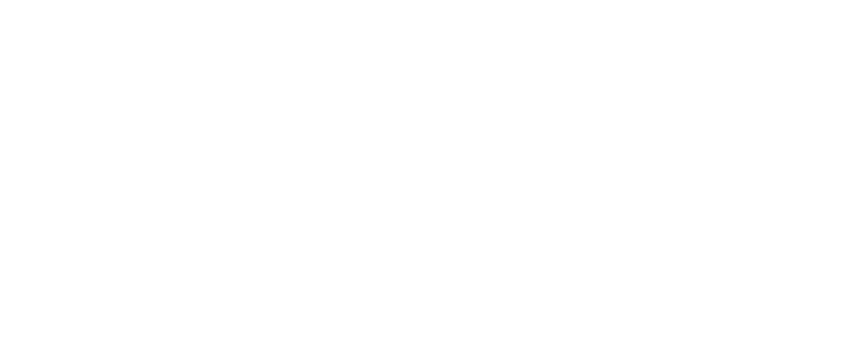
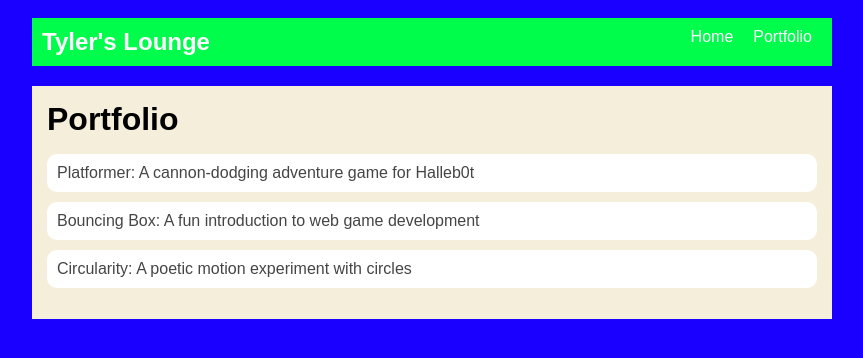
Before and after one commit to tMcGeeKHS/tMcGeeKHS.github.io, a plain HTML site: page portfolio.html in a window 1280 px wide. Shown: the whole page, without its empty margins (208-1071 px from the left). Drawn offline with Linux system fonts and the light colour scheme.

Commit message:
add portfolio page to website

```diff
--- a/portfolio.html
+++ b/portfolio.html
@@ -0,0 +1,41 @@
+<!DOCTYPE html>
+<html>
+  <head>
+    <title>Jitang Yitang</title>
+    <link rel="stylesheet" href="style.css" />
+  </head>
+
+  <body>
+    <!-- All content goes here -->
+    <div id="all-contents">
+      <nav>
+        <h1>Tyler's Lounge</h1>
+        <ul id="nav-ul">
+            <li class="nav-li">
+                <a href="index.html">Home</a>
+            </li>
+            <li class="nav-li">
+                <a href="portfolio.html">Portfolio</a>
+            </li>
+        </ul>
+      </nav>
+
+      <main>
+        <div class="content">
+            <h1>Portfolio</h1>
+            <ul id="portfolio">
+                <li>
+                    <a href="fsd-projects/platformer/">Platformer: A cannon-dodging adventure game for Halleb0t</a>
+                  </li>
+                  <li>
+                    <a href="fsd-project/bouncing-box/">Bouncing Box: A fun introduction to web game development</a>
+                  </li>
+                  <li>
+                    <a href="fsd-projects/circularity/">Circularity: A poetic motion experiment with circles</a>
+                  </li>
+            </ul>
+        </div>
+      </main>
+    </div>
+  </body>
+</html>
--- a/style.css
+++ b/style.css
@@ -1,6 +1,6 @@
 body {
-    background: rgb(125, 198, 205);
-    color: rgb(45, 45, 45);
+    background: rgb(25, 0, 255);
+    color: rgb(220, 10, 10);
     padding: 10px;
     font-family: Arial, sans-serif;
 }
@@ -12,10 +12,11 @@ body {
 
 /* navigation menu */
 nav {
-    background: rgb(239, 80, 41);
+    background: rgb(0, 253, 76);
     margin: 0 auto;
     display: flex;
     padding: 10px;
+    margin-bottom: 20px;
 }
 
 h1 {
@@ -74,3 +75,28 @@ main {
 h2, h3 {
     margin: 0px;
 }
+/* Portfolio styles */
+.content h1 {
+    color: black;
+  }
+
+  #portfolio {
+    list-style-type: none;
+    padding-left: 0;
+  }
+
+  #portfolio li {
+    background: #fff;
+    padding: 10px;
+    border-radius: 10px;
+    margin-bottom: 10px;
+  }
+
+  #portfolio li:hover {
+    background: #eee;
+  }
+
+  #portfolio a {
+    text-decoration: none;
+    color: #454545;
+  }
```
Also changed, not shown: index.html (+6 -7 lines).
